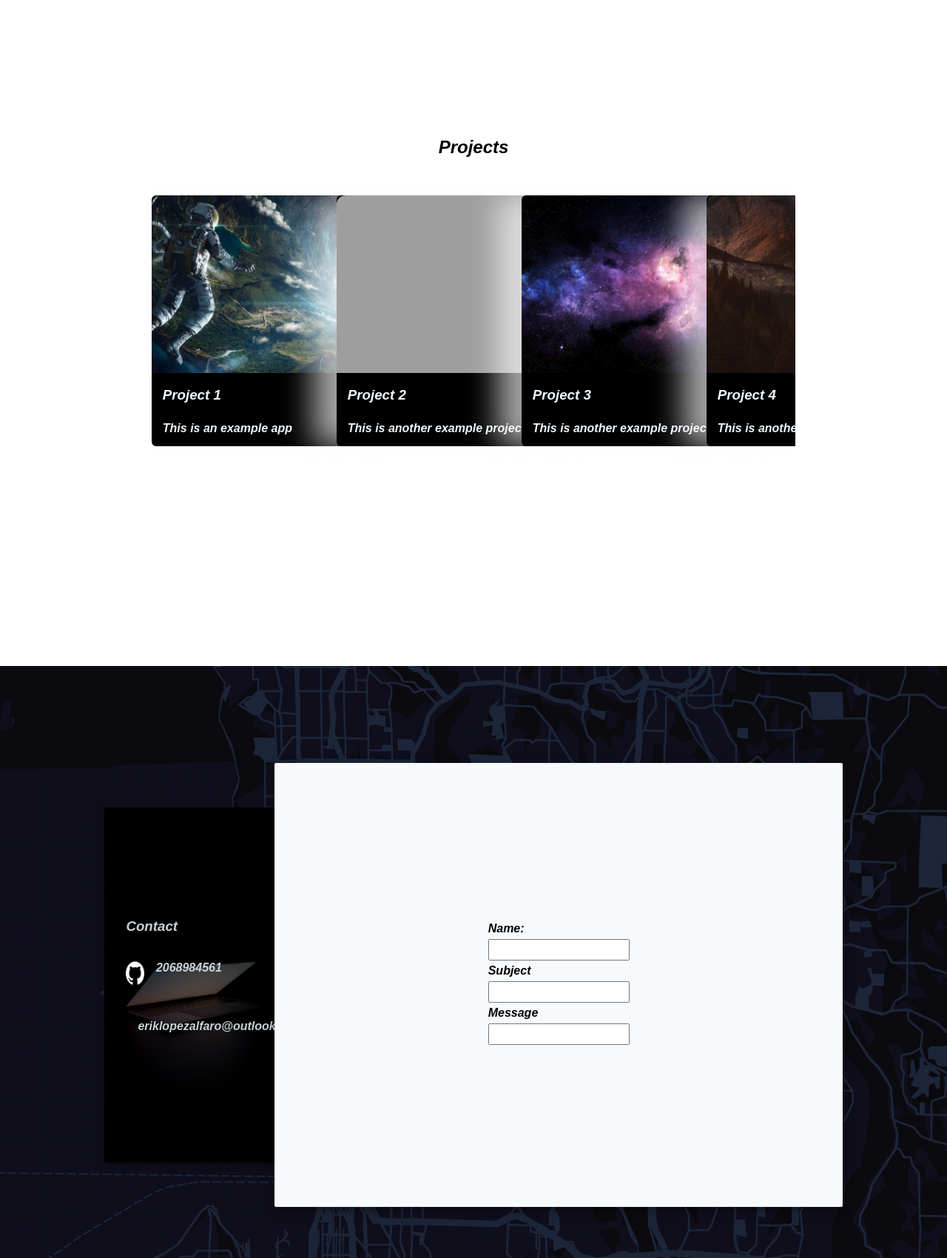
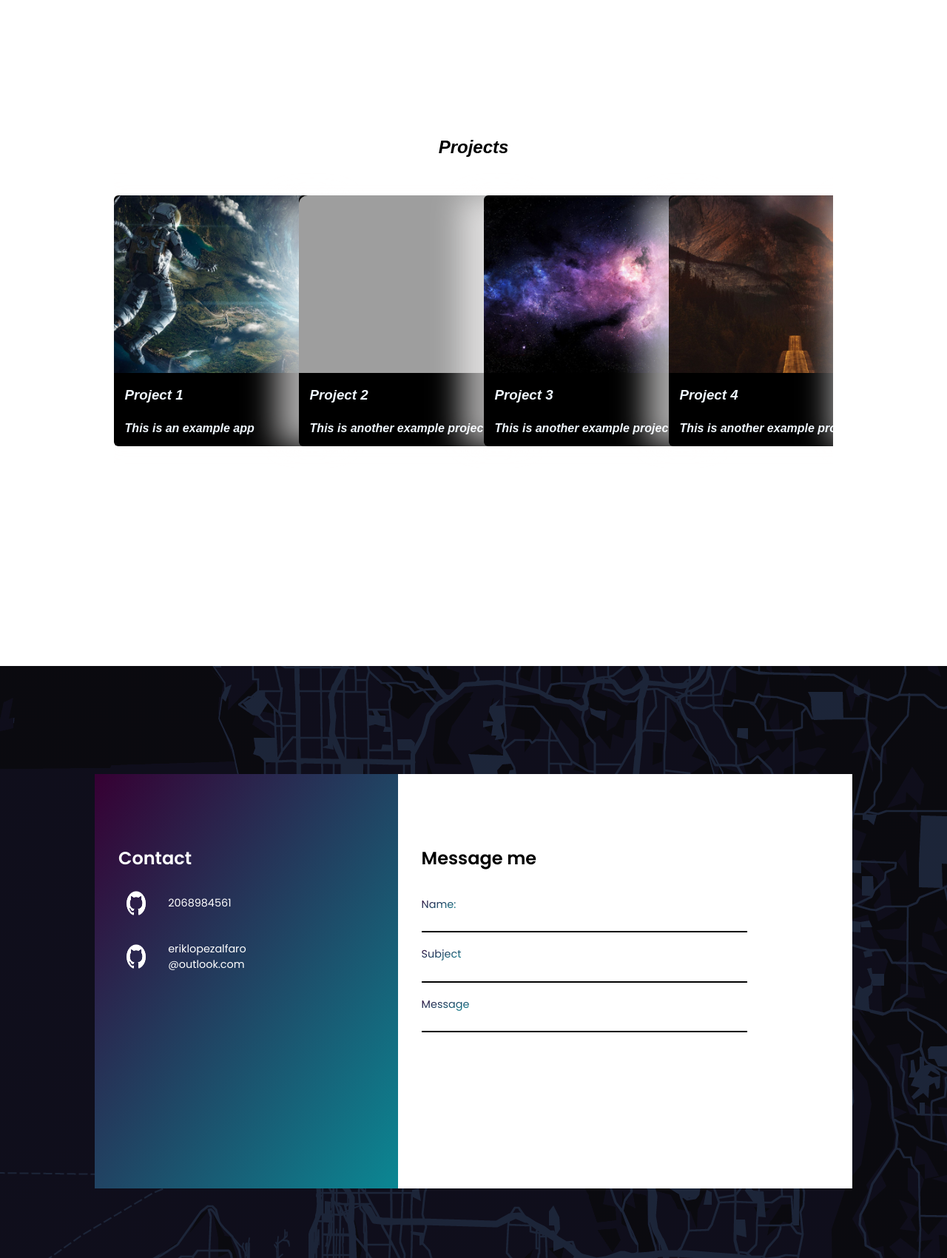
Before and after one commit to eriklopezalfaro/Personal-Website, a Django app: page / in a window 1280 px wide. Shown: the part 1520-3220 px from the top of the page at 74% size. Run offline with Django 3.2, Linux system fonts and the light colour scheme; data comes from the database, SQL or seed files in the repository; some libraries are stand-ins or nearby versions; grey boxes are pictures that could not be loaded.

Commit message:
resizing and updating icons

```diff
--- a/portfolio/static/portfolio/style.css
+++ b/portfolio/static/portfolio/style.css
@@ -12,7 +12,8 @@
     --primary:  'Poppins', sans-serif;
     --secondary:  'Poppins', sans-serif;
     /* --buttons: linear-gradient(to left, #870000, #190a05); */
-    --buttons: linear-gradient(to left, #360033, #0b8793);
+    /* --buttons: linear-gradient(to left, #360033, #0b8793); */
+    --buttons: linear-gradient(to bottom right, #360033, #0b8793);
 }
 html {
     scroll-behavior: smooth;
@@ -151,8 +152,10 @@ nav .nav-links {
 }
 .resume.scrolled {
     font-size: 0.9rem;
-    height: 1.9rem;
-    margin: 1rem 0 1rem 1.1rem;
+    /* height: 1.9rem; */
+    height: 50%;
+    margin: auto 0 auto 1rem;
+    /* margin: 1rem 0 1rem 1.1rem; */
     align-items: center;
 
     background:  linear-gradient(to right, #434343 0%, black 100%);
@@ -199,7 +202,6 @@ nav .nav-links {
     font-size: 1rem;
     cursor: pointer;
     text-decoration: none;
-
     transition: .19s;
 }
 .nav-link-resume:hover {
@@ -295,9 +297,8 @@ nav .nav-links {
     align-items: center;
 
     padding: 13px;
-    font-family:'Nunito', sans-serif;
-    font-weight: 600;
-    font-style: italic;
+    font-family: var(--primary);
+    font-size: 1rem;
 }
 .content {
     margin-top: 7.5%;
@@ -348,7 +349,7 @@ nav .nav-links {
 .project-container {
     display: -webkit-flex;
     display: flex;
-    width: 85%;
+    width: 95%;
     padding: 10px 0;
     margin: 10px auto;
     overflow: auto;
@@ -398,139 +399,97 @@ nav .nav-links {
 .Contact {
     display: -webkit-flex;
     display: flex;
-    padding: 13px;
-    font-family:'Nunito', sans-serif;
-    font-weight: 600;
-    font-style: italic;
     -webkit-flex-direction: row;
     flex-direction: row;
     -webkit-justify-content: center;
     justify-content: center;
     margin: auto;
-
-    position: relative;
-    /* margin-top:15%; */
-    /* background-color: rgba(0, 0, 0, 0.925); */
     background-image: linear-gradient(rgba(0, 0, 0, 0.75), rgba(0, 0, 0, 0.75)), url("../portfolio/images/snazzy-image\ \(1\).png");
     /* background-image: linear-gradient(rgba(54, 0, 54, 0.95), rgba(24, 168, 168, 0.95)); */
-
-
+}
+.Contact .container {
+    display: flex;
+    height: 70vh;
+    width: 80vw;
+    justify-content: center;
+    -webkit-justify-content: center;
+    align-items: center;
+    -webkit-align-items: center;
+    margin-top: 4%;
 
 }
-.contact-info, .contact-container {
-    /* padding: 1rem; */
-    /* margin: 1rem; */
-    display: -webkit-flex;
+.contact-form, .contact-info {
     display: flex;
-    flex:1;
-    /* vertical-align:bottom; */
-    -webkit-justify-content: center;
-    justify-content: center;
-    -webkit-align-items: center;
-    align-items: center;
+    height: 100%;
+    width: 100%;
 
-    background-color: rgb(7, 7, 7);
-    border: 2px solid black ;
-    /* box-shadow: -0.5rem 0 1.5rem rgb(117, 110, 110); */
-    /* box-shadow: 8px 9px 9px 8px #222020; */
-    box-shadow: rgba(0, 0, 0, 0.35) 0px 5px 15px;
-    border-radius: 2px;
-    color: rgb(202, 209, 214);
 }
-
-.contact-container form {
-    -webkit-flex-direction: column;
+.contact-info .box,.contact-form .form{
+    display: flex;
+    padding: 2rem;
     flex-direction: column;
-    padding: 1rem;
-    /* margin: 1rem;*/
-    margin: auto;
+    height: 50%;
+    width: 100%;
+    font-family: var(--primary);
+    font-size: 1rem;
+    margin-top: 4rem;
+}
+.contact-form {
+    width: 60%;
     color: #000;
+    background: #fff;
 }
-.contact-container form input {
-    -webkit-flex-direction: column;
-    flex-direction: column;
-    padding: 5px;
-    margin: 5px 0;
+.contact-form .form form{
+    padding: 2rem 0;
 }
-.contact-container {
-    /* background-color: brown; */
-    max-width: 60vw;
-    height: 75vh;
-    z-index: 0;
-    transition: 1s;
-
-    margin-top: 5%;
-    /* margin-right: 10%; */
-    background-color: rgb(247, 250, 252);
-    border: 2px solid rgb(245, 245, 245) ;
+.contact-form input {
+    border: none;
+    border-bottom: 2px solid black;
+    width: 80%;
+    padding: auto;
+    height: 1.5rem;
+    margin-bottom: 1rem;
+}
+.contact-form label{
+    background: var(--buttons);
+    background-clip: text;
+    -webkit-background-clip: text;
+    -webkit-text-fill-color: transparent;
+    font-size: 0.9rem;
 
 }
 .contact-info {
-    -webkit-flex-direction: column;
-    flex-direction: column;
-    max-width: 18vw;
-    height: 60vh;
-    margin-top: 5%;
-
-    z-index: 0;
-    transition: 1s;
-    background-image: linear-gradient(rgba(0, 0, 0, 0.7), rgba(0, 0, 0, 0.7)), url("../portfolio/images/bg.jpg") ;
-    background-position: center;
-    background-repeat: no-repeat;
-    background-size:cover;
-
-    /* transform: translateX(100px); */
+    width: 40%;
+    color: #fff;
+    background: var(--buttons);
 }
-.info {
-    display: -webkit-flex;
+.contact-info .info {
     display: flex;
-    height: 10%;
-    width: 80%;
-    margin: 1rem;
-    padding: 5px;
+    margin-top: 1rem;
+    width: 100%;
 }
 .info span {
+    height: 3.5rem;
+    display: flex;
+    padding: .2rem;
+    align-items: center;
+    width: 60%;
+    font-size: 0.9rem;
+}
+.info .img{
+    padding: 0.7rem;
+    width: 3rem;
+    height: 100%;
+    margin-right: 1rem;
+}
+.info .img img{
     width: 100%;
     height: 100%;
-
 }
-.info .img {
-    width: 2rem;
-    height: 2rem;
-}
-.info span + span {
-    margin-left: 1rem;
-}
-.info span img {
-    width: 100%;
-    height: 100%;
-    object-fit: fill;
-
-}
-.contact-info h3 {
-    margin: 10px;
-    padding: 5px;
-    width: 80%;
-}
-/*
-.contact-container:hover {
-
-    transform: translateX(-260px);
-}
-.contact-info:hover {
-    transform: translateX(260px);
-}  */
-
-.contact-container:hover {
+.container:hover {
     transform: scale(1.04,1.04);
     z-index: 0;
 }
-/* .contact-info:hover~.project {
-    transform: translateX(-110px);
-} */
-/* .contact-info:not(:first-child){
-    margin-left: -105px;
-} */
 /* neeed to take away hover event and change flex direction for mobile */
 
 /* ----------------------------------- HEADER ----------------------------------- */
--- a/portfolio/templates/portfolio/index.html
+++ b/portfolio/templates/portfolio/index.html
@@ -26,19 +26,24 @@
 </section>
 <!--------------------------- CONTACT ---------------------------------->
 <section id="contact" class="Contact">
+   <section class="container">
         <div class="contact-info">
-        <h3>Contact</h3>
+            <div class="box">
+                <h2 class="heading">Contact</h2>
                 <div class="info">
                     <span class="img"><img src="{% static 'portfolio/images/github.png' %}" alt=""></span>
-            <span><p>2068984561</p></span>
+                    <span>2068984561</span>
                 </div>
                 <div class="info">
                     <span class="img"><img src="{% static 'portfolio/images/github.png' %}" alt=""></span>
-            <span>eriklopezalfaro@outlook.com</span>
+                    <span>eriklopezalfaro<br>@outlook.com</span>
+                </div>
             </div>
 
         </div>
-    <div class="contact-container">
+        <div class="contact-form">
+            <div class="form">
+                <h2 class="heading">Message me</h2>
                 <form action="">
                     <label for="">Name:</label><br>
                     <input type="text"><br>
@@ -52,6 +57,8 @@
 
                 </form>
             </div>
+        </div>
+   </section>
 </section>
 
 {% endblock %}
```
Also changed, not shown: portfolio/static/portfolio/images/call_white.svg (added), portfolio/static/portfolio/images/mail_white.svg (added). Lines whose indentation alone changed are shown as unchanged.
